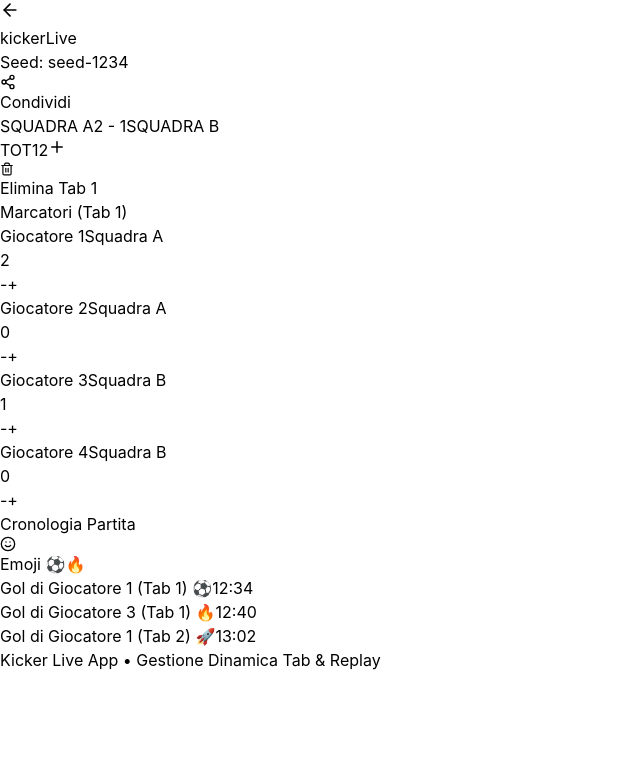
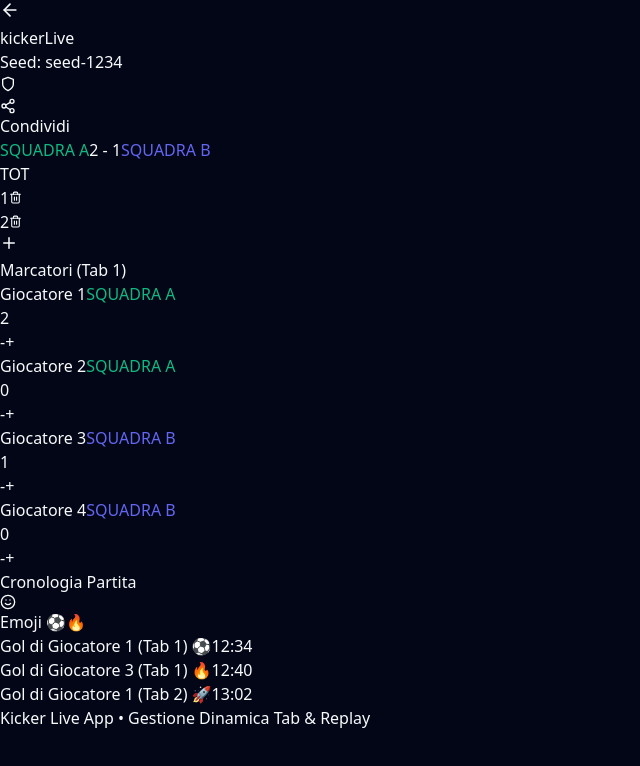
Before and after one commit to paulthewitcher/kicker-count, a React (Vite) app: page / in a window 1280 px wide. Shown: the top 766 px of the page, without its empty margins (0-640 px from the left). Built offline with nearby package versions, Linux system fonts and the light colour scheme; the HTML template or start-up script is replaced by a standard one.

Commit message:
nuova versione con tab e tempi

```diff
--- a/index.html
+++ b/index.html
@@ -5,7 +5,7 @@
     <meta name="viewport" content="width=device-width, initial-scale=1.0" />
     <title>Kicker Live</title>
   </head>
-  <body class="bg-slate-900 text-white min-h-screen">
+  <body class="bg-slate-950 text-white min-h-screen">
     <div id="root"></div>
     <script type="module" src="/src/main.jsx"></script>
   </body>
--- a/src/App.css
+++ b/src/App.css
@@ -1,184 +1,48 @@
-.counter {
-  font-size: 16px;
-  padding: 5px 10px;
-  border-radius: 5px;
-  color: var(--accent);
-  background: var(--accent-bg);
-  border: 2px solid transparent;
-  transition: border-color 0.3s;
-  margin-bottom: 24px;
+@tailwind base;
+@tailwind components;
+@tailwind utilities;
 
-  &:hover {
-    border-color: var(--accent-border);
-  }
-  &:focus-visible {
-    outline: 2px solid var(--accent);
-    outline-offset: 2px;
-  }
+/* Reset e variabili per l'interfaccia Dark */
+:root {
+  --bg-main: #020617;
+  color-scheme: dark;
 }
 
-.hero {
-  position: relative;
-
-  .base,
-  .framework,
-  .vite {
-    inset-inline: 0;
-    margin: 0 auto;
-  }
-
-  .base {
-    width: 170px;
-    position: relative;
-    z-index: 0;
-  }
-
-  .framework,
-  .vite {
-    position: absolute;
-  }
-
-  .framework {
-    z-index: 1;
-    top: 34px;
-    height: 28px;
-    transform: perspective(2000px) rotateZ(300deg) rotateX(44deg) rotateY(39deg)
-      scale(1.4);
-  }
-
-  .vite {
-    z-index: 0;
-    top: 107px;
-    height: 26px;
-    width: auto;
-    transform: perspective(2000px) rotateZ(300deg) rotateX(40deg) rotateY(39deg)
-      scale(0.8);
-  }
+body {
+  margin: 0;
+  padding: 0;
+  background-color: var(--bg-main);
+  color: #f8fafc;
+  font-family: system-ui, -apple-system, BlinkMacSystemFont, 'Segoe UI', Roboto, Oxygen, Ubuntu, Cantarell, sans-serif;
+  -webkit-font-smoothing: antialiased;
 }
 
-#center {
-  display: flex;
-  flex-direction: column;
-  gap: 25px;
-  place-content: center;
-  place-items: center;
-  flex-grow: 1;
-
-  @media (max-width: 1024px) {
-    padding: 32px 20px 24px;
-    gap: 18px;
-  }
+/* Utilità per nascondere la barra di scorrimento sui tab orizzontali */
+.no-scrollbar::-webkit-scrollbar {
+  display: none;
 }
 
-#next-steps {
-  display: flex;
-  border-top: 1px solid var(--border);
-  text-align: left;
-
-  & > div {
-    flex: 1 1 0;
-    padding: 32px;
-    @media (max-width: 1024px) {
-      padding: 24px 20px;
-    }
-  }
-
-  .icon {
-    margin-bottom: 16px;
-    width: 22px;
-    height: 22px;
-  }
-
-  @media (max-width: 1024px) {
-    flex-direction: column;
-    text-align: center;
-  }
+.no-scrollbar {
+  -ms-overflow-style: none;
+  scrollbar-width: none;
 }
 
-#docs {
-  border-right: 1px solid var(--border);
-
-  @media (max-width: 1024px) {
-    border-right: none;
-    border-bottom: 1px solid var(--border);
-  }
+/* Personalizzazione Selettore Colore Native Input */
+input[type="color"] {
+  -webkit-appearance: none;
+  border: none;
+  width: 24px;
+  height: 24px;
+  border-radius: 50%;
+  cursor: pointer;
+  background: transparent;
 }
 
-#next-steps ul {
-  list-style: none;
+input[type="color"]::-webkit-color-swatch-wrapper {
   padding: 0;
-  display: flex;
-  gap: 8px;
-  margin: 32px 0 0;
-
-  .logo {
-    height: 18px;
-  }
-
-  a {
-    color: var(--text-h);
-    font-size: 16px;
-    border-radius: 6px;
-    background: var(--social-bg);
-    display: flex;
-    padding: 6px 12px;
-    align-items: center;
-    gap: 8px;
-    text-decoration: none;
-    transition: box-shadow 0.3s;
-
-    &:hover {
-      box-shadow: var(--shadow);
-    }
-    .button-icon {
-      height: 18px;
-      width: 18px;
-    }
-  }
-
-  @media (max-width: 1024px) {
-    margin-top: 20px;
-    flex-wrap: wrap;
-    justify-content: center;
-
-    li {
-      flex: 1 1 calc(50% - 8px);
-    }
-
-    a {
-      width: 100%;
-      justify-content: center;
-      box-sizing: border-box;
-    }
-  }
 }
 
-#spacer {
-  height: 88px;
-  border-top: 1px solid var(--border);
-  @media (max-width: 1024px) {
-    height: 48px;
-  }
+input[type="color"]::-webkit-color-swatch {
+  border: 1px solid #334155;
+  border-radius: 50%;
 }
-
-.ticks {
-  position: relative;
-  width: 100%;
-
-  &::before,
-  &::after {
-    content: '';
-    position: absolute;
-    top: -4.5px;
-    border: 5px solid transparent;
-  }
-
-  &::before {
-    left: 0;
-    border-left-color: var(--border);
-  }
-  &::after {
-    right: 0;
-    border-right-color: var(--border);
-  }
-}
--- a/src/App.jsx
+++ b/src/App.jsx
@@ -2,12 +2,20 @@ import React, { useState } from 'react';
 import { Trophy, Share2, Plus, Trash2, Edit2, Smile, ArrowLeft, Shield, Check, X } from 'lucide-react';
 
 export default function App() {
+  // Stato info partita (con supporto a nomi e colori personalizzabili per le squadre)
   const [matchInfo, setMatchInfo] = useState({
     teamA: "SQUADRA A",
     teamB: "SQUADRA B",
+    colorA: "#10b981", // Smeraldo di default
+    colorB: "#6366f1", // Indaco di default
     seed: "seed-1234"
   });
 
+  // Modalità Amministratore (sbloccabile tramite password o pulsante)
+  const [isAdmin, setIsAdmin] = useState(false);
+  const [isEditingTeams, setIsEditingTeams] = useState(false);
+
+  // Tab della partita
   const [tabs, setTabs] = useState([
     { id: 'TOT', name: 'TOT', isTotal: true },
     { id: '1', name: '1', isTotal: false },
@@ -15,6 +23,7 @@ export default function App() {
   ]);
   const [activeTab, setActiveTab] = useState('1');
 
+  // Giocatori
   const [players, setPlayers] = useState([
     { id: 'p1', name: 'Giocatore 1', team: 'A' },
     { id: 'p2', name: 'Giocatore 2', team: 'A' },
@@ -28,20 +37,22 @@ export default function App() {
     '2': { p1: 1, p2: 1, p3: 2, p4: 1 }
   });
 
+  // Cronologia eventi
   const [history, setHistory] = useState([
     { time: '12:34', text: 'Gol di Giocatore 1 (Tab 1) ⚽' },
     { time: '12:40', text: 'Gol di Giocatore 3 (Tab 1) 🔥' },
     { time: '13:02', text: 'Gol di Giocatore 1 (Tab 2) 🚀' }
   ]);
 
-  // Modals & UI states
+  // Modali e stati UI
   const [showEmojiModal, setShowEmojiModal] = useState(false);
   const [flyingEmoji, setFlyingEmoji] = useState(null);
   const [showAdminModal, setShowAdminModal] = useState(false);
   const [password, setPassword] = useState('');
   const [actionToConfirm, setActionToConfirm] = useState(null);
+  const [targetTabToDelete, setTargetTabToDelete] = useState(null);
 
-  // Calculate totals for TOT tab
+  // Calcolo dei totali per il tab TOT
   const getTotals = () => {
     const totals = {};
     players.forEach(p => {
@@ -57,7 +68,7 @@ export default function App() {
 
   const totals = getTotals();
 
-  // Get goals for current view
+  // Gol per la vista corrente
   const getCurrentGoals = () => {
     if (activeTab === 'TOT') return totals;
     return goals[activeTab] || {};
@@ -73,8 +84,9 @@ export default function App() {
   const scoreA = getTeamScore('A');
   const scoreB = getTeamScore('B');
 
+  // Gestione modifica gol
   const handleGoalChange = (playerId, delta) => {
-    if (activeTab === 'TOT') return; // TOT is read-only sum
+    if (activeTab === 'TOT') return;
     setGoals(prev => {
       const tabGoals = { ...(prev[activeTab] || {}) };
       const current = tabGoals[playerId] || 0;
@@ -93,6 +105,7 @@ export default function App() {
     }
   };
 
+  // Aggiungi un nuovo Tab
   const handleAddTab = () => {
     const numericTabs = tabs.filter(t => !t.isTotal);
     const nextNum = numericTabs.length + 1;
@@ -102,18 +115,38 @@ export default function App() {
     setGoals(prev => ({ ...prev, [newId]: {} }));
   };
 
-  const handleDeleteTabRequest = () => {
-    if (activeTab === 'TOT') return;
-    setActionToConfirm('deleteTab');
-    setShowAdminModal(true);
+  // Richiesta di eliminazione tab (Cestino discreto sul tab)
+  const handleDeleteTabRequest = (e, tabId) => {
+    e.stopPropagation(); // Impedisce la selezione del tab al click sul cestino
+    if (tabId === 'TOT') return;
+
+    setTargetTabToDelete(tabId);
+
+    if (isAdmin) {
+      executeDeleteTab(tabId);
+    } else {
+      setActionToConfirm('deleteTab');
+      setShowAdminModal(true);
+    }
   };
 
+  // Esecuzione effettiva dell'eliminazione tab
+  const executeDeleteTab = (tabId) => {
+    const idToDelete = tabId || targetTabToDelete || activeTab;
+    const remainingTabs = tabs.filter(t => t.id !== idToDelete);
+    setTabs(remainingTabs);
+    if (activeTab === idToDelete) {
+      setActiveTab('TOT');
+    }
+    setTargetTabToDelete(null);
+  };
+
+  // Conferma password amministratore
   const confirmAdminAction = () => {
     if (password === 'admin123' || password === '1234') {
+      setIsAdmin(true);
       if (actionToConfirm === 'deleteTab') {
-        const remainingTabs = tabs.filter(t => t.id !== activeTab);
-        setTabs(remainingTabs);
-        setActiveTab('TOT');
+        executeDeleteTab();
       }
       setShowAdminModal(false);
       setPassword('');
@@ -123,6 +156,7 @@ export default function App() {
     }
   };
 
+  // Attivazione animazione Emoji
   const triggerEmoji = (emoji) => {
     setShowEmojiModal(false);
     setFlyingEmoji(emoji);
@@ -131,7 +165,7 @@ export default function App() {
     }, 2000);
   };
 
-  // WhatsApp share without room name, keeping all emojis
+  // Condivisione WhatsApp mantenendo formattazione ed emoji originali
   const handleShare = () => {
     let text = `${matchInfo.teamA} ${scoreA} - ${scoreB} ${matchInfo.teamB}\n\n`;
     text += `🔥 Marcatori Totali:\n`;
@@ -162,6 +196,7 @@ export default function App() {
   return (
     <div className="max-w-md mx-auto min-h-screen bg-slate-950 text-white flex flex-col justify-between p-4 relative overflow-hidden">
 
+      {/* Animazione Emoji Volante */}
       {flyingEmoji && (
         <div className="absolute inset-0 flex items-center justify-center pointer-events-none z-50 animate-bounce">
           <span className="text-8xl drop-shadow-2xl">{flyingEmoji}</span>
@@ -169,6 +204,7 @@ export default function App() {
       )}
 
       <div>
+        {/* Header di Navigazione & Controlli Admin */}
         <div className="flex items-center justify-between mb-4">
           <button className="bg-slate-800 p-2 rounded-full hover:bg-slate-700 transition">
             <ArrowLeft size={20} />
@@ -177,62 +213,144 @@ export default function App() {
             <span className="text-xs uppercase tracking-widest text-emerald-400 font-bold block">kickerLive</span>
             <h1 className="text-sm font-semibold text-slate-300">Seed: {matchInfo.seed}</h1>
           </div>
-          <div className="w-10"></div>
+          <button
+            onClick={() => {
+              if (!isAdmin) {
+                setActionToConfirm('toggleAdmin');
+                setShowAdminModal(true);
+              } else {
+                setIsAdmin(false);
+                setIsEditingTeams(false);
+              }
+            }}
+            className={`p-2 rounded-xl transition border flex items-center gap-1 text-xs font-bold ${
+              isAdmin
+                ? 'bg-emerald-950/80 border-emerald-500/50 text-emerald-400'
+                : 'bg-slate-900 border-slate-800 text-slate-400 hover:bg-slate-800'
+            }`}
+            title={isAdmin ? "Modalità Admin Attiva (Clicca per uscire)" : "Accedi come Admin"}
+          >
+            <Shield size={16} />
+            {isAdmin && <span className="text-[10px] hidden sm:inline">ADMIN</span>}
+          </button>
         </div>
 
+        {/* Tabellone Segnapunti Principale con Personalizzazione Colori e Nomi */}
         <div className="bg-slate-900 border border-slate-800 rounded-2xl p-4 shadow-lg relative mb-4">
           <button
             onClick={handleShare}
-            className="absolute top-3 right-3 bg-emerald-600 hover:bg-emerald-500 text-white p-2 rounded-xl flex items-center gap-1 text-xs font-bold transition shadow-md"
+            className="absolute top-3 right-3 bg-emerald-600 hover:bg-emerald-500 text-white p-2 rounded-xl flex items-center gap-1 text-xs font-bold transition shadow-md z-10"
           >
             <Share2 size={16} /> Condividi
           </button>
 
+          {isAdmin && (
+            <button
+              onClick={() => setIsEditingTeams(!isEditingTeams)}
+              className="absolute top-3 left-3 bg-slate-800 hover:bg-slate-700 text-slate-300 p-2 rounded-xl flex items-center gap-1 text-xs font-bold transition border border-slate-700"
+              title="Modifica nomi e colori squadre"
+            >
+              <Edit2 size={14} />
+            </button>
+          )}
+
           <div className="text-center pt-2">
             <div className="flex justify-between items-center my-3 px-4">
-              <span className="font-bold text-lg text-emerald-300">{matchInfo.teamA}</span>
+              <span className="font-bold text-lg transition-colors" style={{ color: matchInfo.colorA }}>
+                {matchInfo.teamA}
+              </span>
               <span className="text-3xl font-black bg-slate-800 px-4 py-1 rounded-xl border border-slate-700">
                 {scoreA} - {scoreB}
               </span>
-              <span className="font-bold text-lg text-indigo-300">{matchInfo.teamB}</span>
+              <span className="font-bold text-lg transition-colors" style={{ color: matchInfo.colorB }}>
+                {matchInfo.teamB}
+              </span>
             </div>
           </div>
+
+          {/* Pannello Editing Squadre & Colori (Riservato Admin) */}
+          {isAdmin && isEditingTeams && (
+            <div className="mt-4 pt-4 border-t border-slate-800/80 grid grid-cols-2 gap-3 bg-slate-950/60 p-3 rounded-xl">
+              <div>
+                <label className="text-[10px] uppercase font-bold text-slate-400 block mb-1">Squadra A</label>
+                <input
+                  type="text"
+                  value={matchInfo.teamA}
+                  onChange={e => setMatchInfo({ ...matchInfo, teamA: e.target.value })}
+                  className="w-full bg-slate-900 border border-slate-700 rounded-lg p-1.5 text-xs text-white mb-2"
+                />
+                <div className="flex items-center gap-2 text-xs text-slate-400">
+                  <span>Colore:</span>
+                  <input
+                    type="color"
+                    value={matchInfo.colorA}
+                    onChange={e => setMatchInfo({ ...matchInfo, colorA: e.target.value })}
+                    className="w-6 h-6 rounded cursor-pointer border-0 bg-transparent"
+                  />
+                </div>
+              </div>
+              <div>
+                <label className="text-[10px] uppercase font-bold text-slate-400 block mb-1">Squadra B</label>
+                <input
+                  type="text"
+                  value={matchInfo.teamB}
+                  onChange={e => setMatchInfo({ ...matchInfo, teamB: e.target.value })}
+                  className="w-full bg-slate-900 border border-slate-700 rounded-lg p-1.5 text-xs text-white mb-2"
+                />
+                <div className="flex items-center gap-2 text-xs text-slate-400">
+                  <span>Colore:</span>
+                  <input
+                    type="color"
+                    value={matchInfo.colorB}
+                    onChange={e => setMatchInfo({ ...matchInfo, colorB: e.target.value })}
+                    className="w-6 h-6 rounded cursor-pointer border-0 bg-transparent"
+                  />
+                </div>
+              </div>
+            </div>
+          )}
         </div>
 
+        {/* Barra Tab Dinamici con Cestino Discreto all'interno del div/pulsante */}
         <div className="flex items-center gap-2 overflow-x-auto pb-2 mb-2 no-scrollbar">
           {tabs.map(tab => (
-            <button
+            <div
               key={tab.id}
               onClick={() => setActiveTab(tab.id)}
-              className={`px-4 py-2 rounded-xl font-bold text-sm transition whitespace-nowrap ${
+              className={`group relative px-4 py-2 rounded-xl font-bold text-sm transition whitespace-nowrap cursor-pointer flex items-center gap-2 border select-none ${
                 activeTab === tab.id
-                  ? 'bg-emerald-500 text-slate-950 shadow-lg shadow-emerald-500/30'
-                  : 'bg-slate-900 text-slate-400 hover:bg-slate-800 border border-slate-800'
+                  ? 'bg-emerald-500 text-slate-950 border-emerald-400 shadow-lg shadow-emerald-500/30'
+                  : 'bg-slate-900 text-slate-400 hover:bg-slate-800 border-slate-800'
               }`}
             >
-              {tab.name}
-            </button>
+              <span>{tab.name}</span>
+
+              {/* Pulsante di eliminazione discreto (visibile al passaggio del mouse/touch e per Admin) */}
+              {!tab.isTotal && (
+                <button
+                  onClick={(e) => handleDeleteTabRequest(e, tab.id)}
+                  className={`transition-all duration-200 p-0.5 rounded-md hover:bg-black/20 ${
+                    isAdmin
+                      ? 'opacity-70 hover:opacity-100'
+                      : 'opacity-0 group-hover:opacity-100'
+                  } ${activeTab === tab.id ? 'text-slate-950' : 'text-red-400'}`}
+                  title={`Elimina Tab ${tab.name}`}
+                >
+                  <Trash2 size={13} />
+                </button>
+              )}
+            </div>
           ))}
           <button
             onClick={handleAddTab}
-            className="bg-slate-800 hover:bg-slate-700 text-emerald-400 p-2 rounded-xl border border-slate-700 flex items-center justify-center"
+            className="bg-slate-800 hover:bg-slate-700 text-emerald-400 p-2 rounded-xl border border-slate-700 flex items-center justify-center transition"
             title="Aggiungi tempo"
           >
             <Plus size={18} />
           </button>
         </div>
 
-        {activeTab !== 'TOT' && (
-          <div className="flex justify-end gap-2 mb-4">
-            <button
-              onClick={handleDeleteTabRequest}
-              className="text-xs bg-red-950/50 hover:bg-red-900 text-red-400 px-3 py-1.5 rounded-lg border border-red-900/50 flex items-center gap-1 transition"
-            >
-              <Trash2 size={14} /> Elimina Tab {activeTab}
-            </button>
-          </div>
-        )}
-
+        {/* Lista Marcatori */}
         <div className="bg-slate-900 border border-slate-800 rounded-2xl p-4 mb-4 shadow-md">
           <h2 className="text-xs font-semibold uppercase tracking-wider text-slate-400 mb-3 flex items-center justify-between">
             <span>Marcatori ({activeTab === 'TOT' ? 'Totale' : `Tab ${activeTab}`})</span>
@@ -242,11 +360,16 @@ export default function App() {
           <div className="space-y-3">
             {players.map(player => {
               const goalCount = currentGoals[player.id] || 0;
+              const teamColor = player.team === 'A' ? matchInfo.colorA : matchInfo.colorB;
+              const teamName = player.team === 'A' ? matchInfo.teamA : matchInfo.teamB;
+
               return (
                 <div key={player.id} className="flex items-center justify-between bg-slate-950/60 p-3 rounded-xl border border-slate-800/80">
                   <div>
                     <span className="font-semibold text-sm block">{player.name}</span>
-                    <span className="text-[10px] text-slate-400 uppercase">Squadra {player.team}</span>
+                    <span className="text-[10px] uppercase font-bold" style={{ color: teamColor }}>
+                      {teamName}
+                    </span>
                   </div>
                   <div className="flex items-center gap-3">
                     <span className="font-mono text-lg font-bold w-6 text-center">{goalCount}</span>
@@ -273,6 +396,7 @@ export default function App() {
           </div>
         </div>
 
+        {/* Cronologia Partita */}
         <div className="bg-slate-900 border border-slate-800 rounded-2xl p-4 mb-4 shadow-md">
           <div className="flex items-center justify-between mb-3">
             <h3 className="text-xs font-semibold uppercase tracking-wider text-slate-400">Cronologia Partita</h3>
@@ -299,6 +423,7 @@ export default function App() {
         Kicker Live App • Gestione Dinamica Tab & Replay
       </div>
 
+      {/* Modale Reazioni Emoji */}
       {showEmojiModal && (
         <div className="fixed inset-0 bg-slate-950/80 backdrop-blur-sm flex items-center justify-center z-50 p-4">
           <div className="bg-slate-900 border border-slate-800 p-6 rounded-2xl max-w-xs w-full shadow-2xl text-center">
@@ -324,6 +449,7 @@ export default function App() {
         </div>
       )}
 
+      {/* Modale Password Amministratore */}
       {showAdminModal && (
         <div className="fixed inset-0 bg-slate-950/80 backdrop-blur-sm flex items-center justify-center z-50 p-4">
           <div className="bg-slate-900 border border-slate-800 p-6 rounded-2xl max-w-xs w-full shadow-2xl">
@@ -331,17 +457,20 @@ export default function App() {
               <Shield size={20} />
               <h3 className="text-sm font-bold uppercase tracking-wider">Password Amministratore</h3>
             </div>
-            <p className="text-xs text-slate-400 mb-4">Inserisci la password per confermare l'eliminazione del tab.</p>
+            <p className="text-xs text-slate-400 mb-4">
+              Inserisci la password per confermare l'operazione riservata agli amministratori.
+            </p>
             <input
               type="password"
-              placeholder="Password (es. admin123)"
+              placeholder="Password (es. admin123 o 1234)"
               value={password}
               onChange={(e) => setPassword(e.target.value)}
+              onKeyDown={(e) => e.key === 'Enter' && confirmAdminAction()}
               className="w-full bg-slate-950 border border-slate-700 p-3 rounded-xl text-sm mb-4 text-white focus:outline-none focus:border-emerald-500"
             />
             <div className="flex gap-2">
               <button
-                onClick={() => { setShowAdminModal(false); setPassword(''); }}
+                onClick={() => { setShowAdminModal(false); setPassword(''); setActionToConfirm(null); }}
                 className="flex-1 bg-slate-800 hover:bg-slate-700 text-slate-300 py-2.5 rounded-xl text-xs font-bold transition"
               >
                 Annulla
--- a/src/index.css
+++ b/src/index.css
@@ -2,21 +2,46 @@
 @tailwind components;
 @tailwind utilities;
 
+:root {
+  --bg-main: #020617;
+  color-scheme: dark;
+}
+
 body {
   margin: 0;
-  font-family: -apple-system, BlinkMacSystemFont, 'Segoe UI', 'Roboto', 'Oxygen',
-    'Ubuntu', 'Cantarell', 'Fira Sans', 'Droid Sans', 'Helvetica Neue',
-    -apple-system, sans-serif;
+  padding: 0;
+  background-color: var(--bg-main);
+  color: #f8fafc;
+  font-family: system-ui, -apple-system, BlinkMacSystemFont, 'Segoe UI', Roboto, Oxygen, Ubuntu, Cantarell, sans-serif;
   -webkit-font-smoothing: antialiased;
-  -moz-osx-font-smoothing: grayscale;
 }
 
-/* Hide scrollbar for Chrome, Safari and Opera */
+/* Utilità per nascondere la barra di scorrimento sui tab orizzontali */
 .no-scrollbar::-webkit-scrollbar {
   display: none;
 }
-/* Hide scrollbar for IE, Edge and Firefox */
+
 .no-scrollbar {
-  -ms-overflow-style: none;  /* IE and Edge */
-  scrollbar-width: none;  /* Firefox */
+  -ms-overflow-style: none;
+  scrollbar-width: none;
 }
+
+/* Personalizzazione Selettore Colore Input */
+input[type="color"] {
+  -webkit-appearance: none;
+  border: none;
+  width: 24px;
+  height: 24px;
+  border-radius: 50%;
+  cursor: pointer;
+  background: transparent;
+}
+
+input[type="color"]::-webkit-color-swatch-wrapper {
+  padding: 0;
+}
+
+input[type="color"]::-webkit-color-swatch {
+  border: 1px solid #334155;
+  border-radius: 50%;
+}
```
